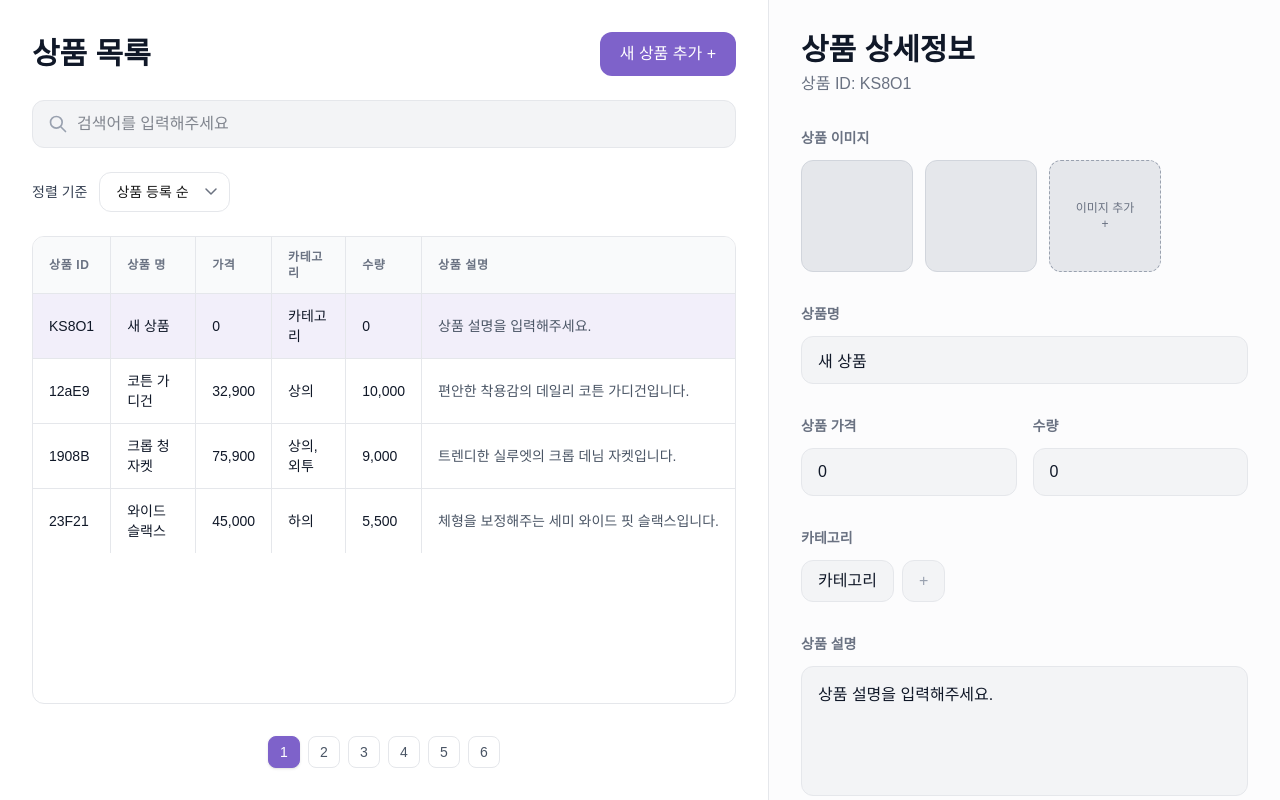
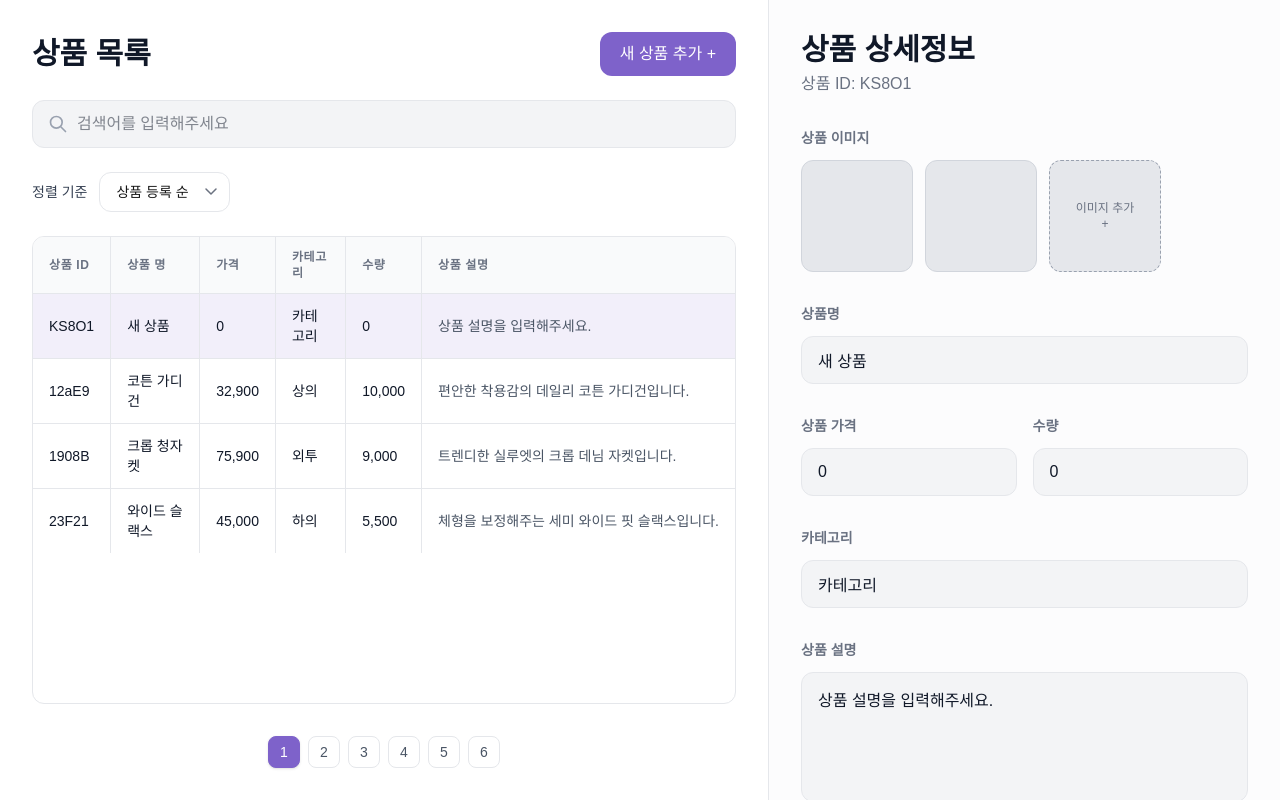
Before and after one commit to CSID-DGU/2026-1-CECD1-3-tripleA-07, a Next.js app in the folder client/: page / in a window 1280 px wide. Both pictures are taken after a click on the button "새 상품 추가 +". Built offline with nearby package versions, Linux system fonts and the light colour scheme.

Commit message:
♻️ Changed Datatype
price, quantity의 데이터타입을 number로 변경하였으며, 카테고리를 split 기반 가상 리스트에서 단일 string으로 처리하도록 변경함.

```diff
--- a/client/src/app/page.tsx
+++ b/client/src/app/page.tsx
@@ -9,25 +9,25 @@ const MOCK_DATA: Product[] = [
   {
     id: "12aE9",
     name: "코튼 가디건",
-    price: "32,900",
+    price: 32900,
     category: "상의",
-    quantity: "10,000",
+    quantity: 10000,
     description: "편안한 착용감의 데일리 코튼 가디건입니다.",
   },
   {
     id: "1908B",
     name: "크롭 청자켓",
-    price: "75,900",
-    category: "상의, 외투",
-    quantity: "9,000",
+    price: 75900,
+    category: "외투",
+    quantity: 9000,
     description: "트렌디한 실루엣의 크롭 데님 자켓입니다.",
   },
   {
     id: "23F21",
     name: "와이드 슬랙스",
-    price: "45,000",
+    price: 45000,
     category: "하의",
-    quantity: "5,500",
+    quantity: 5500,
     description: "체형을 보정해주는 세미 와이드 핏 슬랙스입니다.",
   },
 ];
@@ -48,9 +48,9 @@ export default function Home() {
     const newProduct: Product = {
       id: newId,
       name: "새 상품",
-      price: "0",
+      price: 0,
       category: "카테고리",
-      quantity: "0",
+      quantity: 0,
       description: "상품 설명을 입력해주세요.",
     };
     setProducts([newProduct, ...products]);
--- a/client/src/components/products/ProductEditor.tsx
+++ b/client/src/components/products/ProductEditor.tsx
@@ -15,9 +15,13 @@ export default function ProductEditor({
   onDelete,
 }: ProductEditorProps) {
   const [formData, setFormData] = useState<Product | null>(null);
+  const [priceInput, setPriceInput] = useState<string>("");
+  const [quantityInput, setQuantityInput] = useState<string>("");
 
   useEffect(() => {
     setFormData(product);
+    setPriceInput(product ? product.price.toString() : "");
+    setQuantityInput(product ? product.quantity.toString() : "");
   }, [product]);
 
   if (!formData) {
@@ -47,7 +51,27 @@ export default function ProductEditor({
     e: React.ChangeEvent<HTMLInputElement | HTMLTextAreaElement>
   ) => {
     const { name, value } = e.target;
-    setFormData((prev) => (prev ? { ...prev, [name]: value } : null));
+    if (name === "price") {
+      setPriceInput(value);
+    } else if (name === "quantity") {
+      setQuantityInput(value);
+    } else {
+      setFormData((prev) => (prev ? { ...prev, [name]: value } : null));
+    }
+  };
+
+  const handleSave = () => {
+    if (!formData) return;
+
+    const numericPrice = Number(priceInput);
+    const numericQuantity = Number(quantityInput);
+
+    if (isNaN(numericPrice) || isNaN(numericQuantity)) {
+      alert("가격과 수량은 숫자만 입력 가능합니다.");
+      return;
+    }
+
+    onSave({ ...formData, price: numericPrice, quantity: numericQuantity });
   };
 
   return (
@@ -94,7 +118,7 @@ export default function ProductEditor({
             <h3 className="text-sm font-bold text-gray-500 uppercase">상품 가격</h3>
             <input
               name="price"
-              value={formData.price}
+              value={priceInput}
               onChange={handleChange}
               className="w-full h-12 px-4 text-gray-900 bg-gray-100 border border-gray-200 rounded-xl focus:ring-2 focus:ring-[#7e62ca]/50 outline-none transition-all"
             />
@@ -103,7 +127,7 @@ export default function ProductEditor({
             <h3 className="text-sm font-bold text-gray-500 uppercase">수량</h3>
             <input
               name="quantity"
-              value={formData.quantity}
+              value={quantityInput}
               onChange={handleChange}
               className="w-full h-12 px-4 text-gray-900 bg-gray-100 border border-gray-200 rounded-xl focus:ring-2 focus:ring-[#7e62ca]/50 outline-none transition-all"
             />
@@ -114,17 +138,12 @@ export default function ProductEditor({
         <div className="space-y-3">
           <h3 className="text-sm font-bold text-gray-500 uppercase">카테고리</h3>
           <div className="flex gap-2">
-            {formData.category.split(",").map((cat, i) => (
-              <div
-                key={i}
-                className="px-4 py-2 bg-gray-100 border border-gray-200 rounded-xl text-gray-900 font-medium"
-              >
-                {cat.trim()}
-              </div>
-            ))}
-            <button className="px-4 py-2 bg-gray-100 border border-gray-200 rounded-xl text-gray-400 font-medium hover:bg-gray-200">
-              +
-            </button>
+            <input
+              name="category"
+              value={formData.category}
+              onChange={handleChange}
+              className="w-full h-12 px-4 text-gray-900 bg-gray-100 border border-gray-200 rounded-xl focus:ring-2 focus:ring-[#7e62ca]/50 outline-none transition-all"
+            />
           </div>
         </div>
 
@@ -143,7 +162,7 @@ export default function ProductEditor({
         {/* 작업 버튼 */}
         <div className="flex gap-4 pt-4">
           <button
-            onClick={() => onSave(formData)}
+            onClick={handleSave}
             className="flex-1 h-14 bg-[#7e62ca] hover:bg-[#6b52b1] text-white rounded-xl font-bold transition-colors shadow-lg shadow-[#7e62ca]/20"
           >
             변경사항 저장하기
--- a/client/src/components/products/ProductTable.tsx
+++ b/client/src/components/products/ProductTable.tsx
@@ -103,13 +103,13 @@ export default function ProductTable({
                   {product.name}
                 </td>
                 <td className="px-4 py-3 text-sm text-gray-900 border-r border-gray-200">
-                  {product.price}
+                  {product.price.toLocaleString()}
                 </td>
                 <td className="px-4 py-3 text-sm text-gray-900 border-r border-gray-200">
                   {product.category}
                 </td>
                 <td className="px-4 py-3 text-sm text-gray-900 border-r border-gray-200">
-                  {product.quantity}
+                  {product.quantity.toLocaleString()}
                 </td>
                 <td className="px-4 py-3 text-sm text-gray-600 truncate max-w-xs">
                   {product.description}
--- a/client/src/types/product.ts
+++ b/client/src/types/product.ts
@@ -1,8 +1,8 @@
 export interface Product {
   id: string;
   name: string;
-  price: string;
+  price: number;
   category: string;
-  quantity: string;
+  quantity: number;
   description: string;
 }
```
